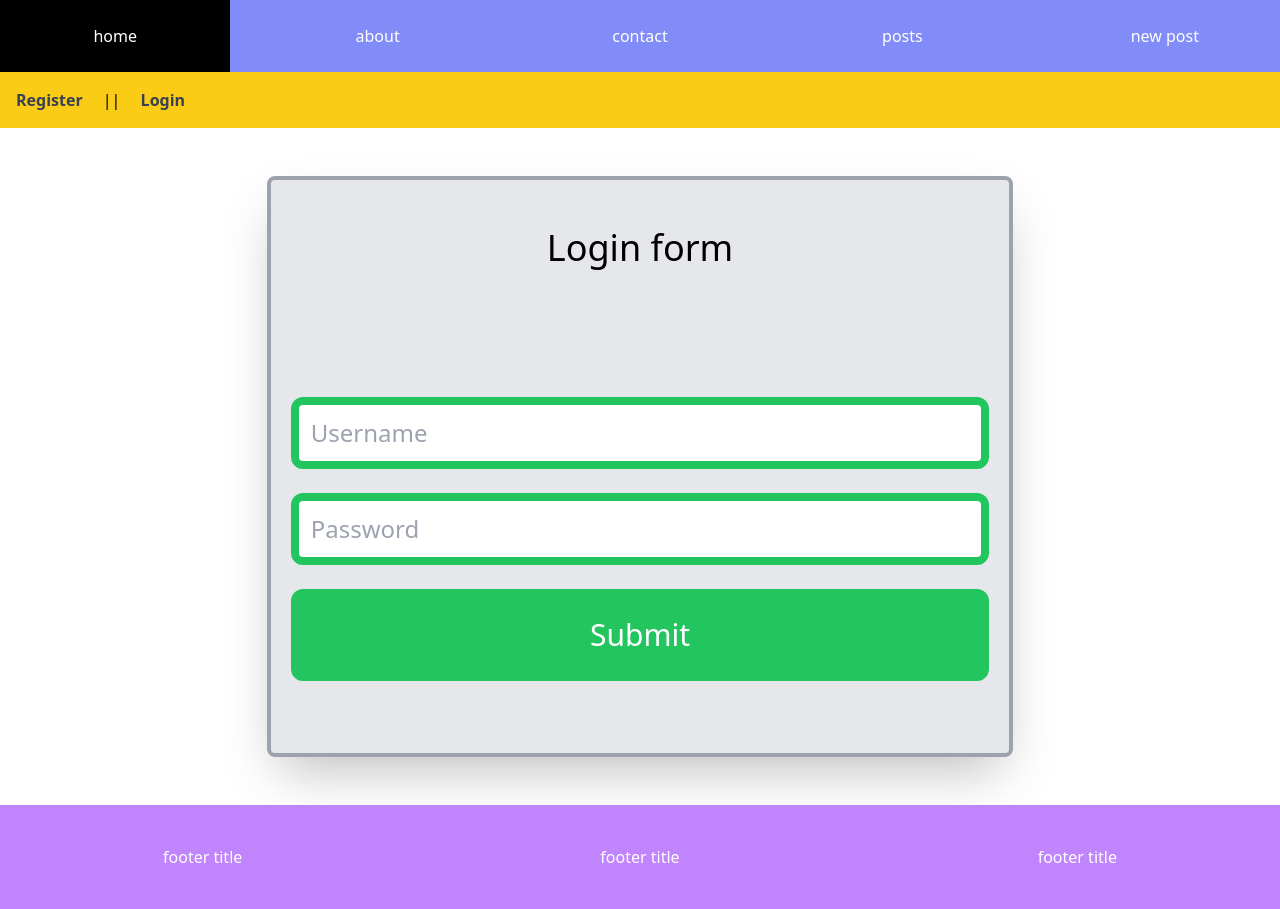
After one commit to MrYazdan/Maktab64-Flask, a Flask app: page /login in a window 1280 px wide. The commit adds this page. Run offline with Flask 2, Linux system fonts and the light colour scheme; some libraries are stand-ins or nearby versions.

Commit message:
Flask final: completed !

```diff
--- a/app.py
+++ b/app.py
@@ -16,11 +16,16 @@ app.add_url_rule('/power/<int:number1>/<int:number2>', 'power', power_func)
 app.add_url_rule('/r/<path:link>', 'redirecter', redirect_func)
 app.add_url_rule('/printer/<text>', 'printer', printer_func, methods=['GET', 'POST'])
 app.add_url_rule('/request_info/', 'request_info', requests_func)
-app.add_url_rule('/users', 'users', users, methods=['GET', 'POST'])
-app.add_url_rule('/users/<int:user_id>', 'get_user', get_user)
+# app.add_url_rule('/users', 'users', users, methods=['GET', 'POST'])
+# app.add_url_rule('/users/<int:user_id>', 'get_user', get_user)
 app.add_url_rule('/posts', 'posts', post_list)
 app.add_url_rule('/post/<int:post_id>', 'post_detail_view', post_detail)
 app.add_url_rule('/create/', 'new_post', create_post, methods=['GET', 'POST'])
 
+# user;
+app.add_url_rule('/logout', 'logout', logout)
+app.add_url_rule('/login', 'login', login, methods=['GET', 'POST'])
+app.add_url_rule('/register', 'register', register, methods=['GET', 'POST'])
+
 if __name__ == "__main__":
     app.run()
--- /dev/null
+++ b/templates/layout/__user_nav.html
@@ -0,0 +1,18 @@
+{# navbar #}
+<section>
+    <div class="w-full grid grid-cols-2 bg-yellow-400 text-black">
+        {% if data.user %}
+            <div class="text-left py-4 pl-4 text-gray-700 mr-4 font-bold">
+                Welcome, {{ data.user.name }}
+            </div>
+            <div class="text-right py-4 pr-4">
+                <a class="text-gray-700 font-bold" href="{{ url_for('logout') }}">Logout</a>
+            </div>
+        {% else %}
+            <div class="text-left py-4 pl-4">
+                <a class="text-gray-700 mr-4 font-bold" href="{{ url_for('register') }}">Register</a> || <a class="ml-4 font-bold text-gray-700" href="{{ url_for('login') }}">Login</a>
+            </div>
+        {% endif %}
+
+    </div>
+</section>
--- a/templates/layout/_base.html
+++ b/templates/layout/_base.html
@@ -10,6 +10,7 @@
 <body>
 <!--  Body  -->
 {% include "layout/__nav.html" %}
+{% include "layout/__user_nav.html" %}
 {% block body %}
     <section>
         <div class="flex items-center justify-items-center w-full h-screen text-center">
--- /dev/null
+++ b/templates/login_view.html
@@ -0,0 +1,15 @@
+{% extends "layout/_base.html" %}
+{% block title %}{{ data.page.title }}{% endblock %}
+{% block body %}
+    <section>
+        <div class="mx-auto my-12 py-12 w-7/12 rounded-lg border-4 border-gray-400 shadow-2xl px-5 bg-gray-200 grid grid-cols-1 gap-8">
+            <h2 class="text-center text-4xl">Login form</h2>
+            <hr class="my-8">
+            <form action="{{ url_for("login") }}" method="POST">
+                <input type="text" name="name" placeholder="Username" class="w-full block rounded-xl text-2xl border-8 focus:border-yellow-500 border-green-500 p-3 mb-6">
+                <input type="password" name="password" placeholder="Password" class="w-full block rounded-xl text-2xl border-8 focus:border-yellow-500 border-green-500 p-3 mb-6">
+                <input type="submit" class="w-full block rounded-xl text-3xl border-8 focus:border-green-500 text-white text-center bg-green-500 hover:bg-green-600 cursor-pointer border-green-500 px-3 py-5 mb-6">
+            </form>
+        </div>
+    </section>
+{% endblock %}
--- a/utils.py
+++ b/utils.py
@@ -1,2 +1,20 @@
 def template_pattern(text, color="red"):
     return f"<center><h1 style=\"color:{color}\">{text}</h1></center>"
+
+
+def get_user_by_cookie(request, users: list):
+    user_id = request.cookies.get('user_logged_in_id', None)
+    user_key = request.cookies.get('user_logged_in_key', None)
+
+    print(user_id, user_key)
+
+    for user in users:
+        if user['key'] == user_key and str(user['id']) == user_id:
+            return user
+
+    return None
+
+
+def key_creator():
+    from random import randint
+    return randint(151555, 9999999)
--- a/views.py
+++ b/views.py
@@ -1,6 +1,6 @@
 from models import User
-from utils import template_pattern
-from flask import redirect, url_for, request, render_template, escape, render_template_string, Response
+from utils import template_pattern, key_creator, get_user_by_cookie
+from flask import redirect, url_for, request, render_template, escape, make_response, render_template_string, Response
 
 base_variables = {
     "page": {
@@ -9,7 +9,9 @@ base_variables = {
         "title": 'Maktab 64'
     },
 
-    "links": ["home", "about", "contact", "posts", "new_post"]
+    "links": ["home", "about", "contact", "posts", "new_post"],
+
+    "user": None,
 }
 
 posts = [
@@ -49,44 +51,107 @@ posts = [
 ]
 
 users = [
-    {'id': 0, 'name': 'shayan', 'password': '123456'},
-    {'id': 1, 'name': 'mobin', 'password': '654321'}
+    {'id': 0, 'name': 'shayan', 'password': '123456', 'key': ''},
+    {'id': 1, 'name': 'mobin', 'password': '654321', 'key': ''}
 ]
+
+
+# user:
+def login():
+    data = base_variables
+    data['user'] = get_user_by_cookie(request, users)
+    data['page']['title'] = "Login form"
+
+    if request.method == "GET":
+        # form view !
+        return render_template("login_view.html", data=data)
+
+    elif request.method == "POST":
+        # login user
+        name = escape(request.form.get('name'))
+        password = escape(request.form.get('password'))
+
+        # check exists user !!!
+        for user in users:
+            if user['name'] == name and user['password'] == password:
+                # loggin success !
+                key = str(key_creator())
+                user['key'] = key
+
+                # set cookies
+                resp = make_response(redirect(url_for('home')))
+                resp.set_cookie('user_logged_in_id', str(user['id']))
+                resp.set_cookie('user_logged_in_key', key)
+
+                return resp
+
+        return "Server Error!", 500
+
+    return "Forbidden Request 403", 403
+
+
+def register():
+    data = base_variables
+    data['user'] = get_user_by_cookie(request, users)
+    data['page']['title'] = "Register form"
+
+    if request.method == "GET":
+        # form view !
+        return render_template("register_view.html", data=data)
+
+    elif request.method == "POST":
+        # get user field
+        name = escape(request.form.get('name'))
+        password = escape(request.form.get('password'))
+
+        for user in users:
+            if user['name'] == name:
+                return "User exists!", 500
+
+        # register successful !
+        user = {
+            "id": len(users),
+            "name": escape(request.form.get('name')),
+            "password": escape(request.form.get('password')),
+            "key": '',
+        }
+
+        users.append(user)
+
+        return redirect(url_for('home'))
+
+    return "Forbidden Request 403", 403
+
+
+def logout():
+    base_variables['user'] = None
+    resp = make_response(redirect(url_for('home')))
+    resp.delete_cookie('user_logged_in_id')
+    resp.delete_cookie('user_logged_in_key')
+
+    return resp
 
 
 def index():
     data = base_variables
-    view_count = 0
+    data['user'] = get_user_by_cookie(request, users)
 
     data['page']['title'] = "Index page !"
     res = Response(render_template("index.html", data=data))
 
-    from random import randint
-    from datetime import datetime, timedelta
-
-    number = randint(1000, 9999)
-    # print(f"{number=}")
-    # print(f"{datetime.now()=}")
-    # res.set_cookie("number1", str(number))
-    # res.set_cookie("number2", str(randint(1000, 9999)))
-    # res.set_cookie("number3", str(randint(1000, 9999)))
-
-    # Get cookies
-    # request.cookies['number3']
-
-    # remove cookies
-    res.delete_cookie('number3')
     return res
 
 
 def post_list():
     data = base_variables
+    data['user'] = get_user_by_cookie(request, users)
     data['page']['title'] = "Posts"
     return render_template("list_view.html", data=data, posts=posts)
 
 
 def create_post():
     data = base_variables
+    data['user'] = get_user_by_cookie(request, users)
     data['page']['title'] = "New post"
 
     if request.method == "GET":
@@ -109,18 +174,21 @@ def create_post():
 def post_detail(post_id: int):
     post = posts[post_id - 1]
     data = base_variables
+    data['user'] = get_user_by_cookie(request, users)
     data['page']['title'] = post['title']
     return render_template("detail_view.html", data=data, post=post)
 
 
 def about():
     data = base_variables
+    data['user'] = get_user_by_cookie(request, users)
     data['page']['title'] = "About page !"
     return render_template("about.html", data=data)
 
 
 def contact_us():
     data = base_variables
+    data['user'] = get_user_by_cookie(request, users)
     data['page']['title'] = "Contact-us page !"
     return render_template("contact-us.html", data=data)
 
@@ -167,19 +235,18 @@ def requests_func():
         Args : {request.args}
     </pre>"""
 
-
-def users():
-    if request.method == "GET":
-        user_list = User.__users__
-        # return {k: vars(user_list[k]) for k in user_list}
-        return render_template("users.html", users=user_list.values() if user_list else False)
-
-    elif request.method == "POST":
-        request_json = request.json
-        user = User(request_json.get("name"), request_json.get('family'))
-        return {"Created !": str(user)}, 201
+# def users():
+#     if request.method == "GET":
+#         user_list = User.__users__
+#         # return {k: vars(user_list[k]) for k in user_list}
+#         return render_template("users.html", users=user_list.values() if user_list else False)
+#
+#     elif request.method == "POST":
+#         request_json = request.json
+#         user = User(request_json.get("name"), request_json.get('family'))
+#         return {"Created !": str(user)}, 201
 
 
-def get_user(user_id):
-    user_dict = User.__users__
-    return vars(user_dict[user_id])
+# def get_user(user_id):
+#     user_dict = User.__users__
+#     return vars(user_dict[user_id])
```
Also changed, not shown: templates/register_view.html (added, +15 -0 lines).
